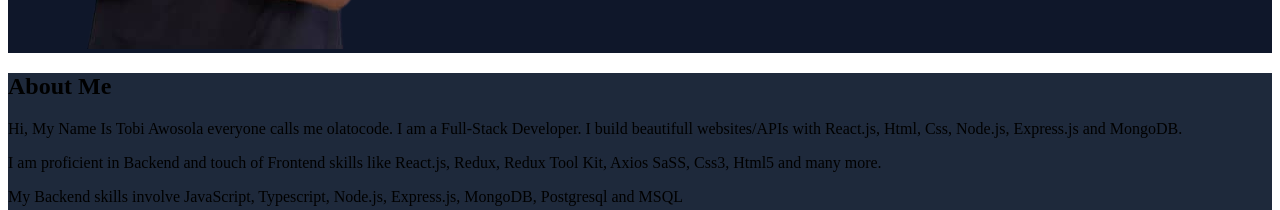
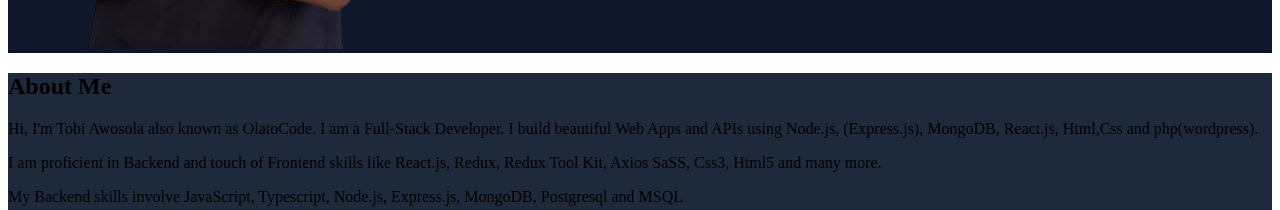
Before and after one commit to olatocode/olatocode-app, a React (Create React App) app: page / in a window 1280 px wide. Shown: the part 1100-1310 px from the top of the page. Built offline with nearby package versions, Linux system fonts and the light colour scheme.

Commit message:
Header and about  page was updated

```diff
--- a/src/components/About.js
+++ b/src/components/About.js
@@ -13,9 +13,9 @@ const About = () => {
           </h2>
 
           <p className="pb-5">
-            Hi, My Name Is Tobi Awosola everyone calls me olatocode. I am a
-            Full-Stack Developer. I build beautifull websites/APIs with
-            React.js, Html, Css, Node.js, Express.js and MongoDB.
+            Hi, I'm Tobi Awosola also known as OlatoCode. I am a Full-Stack
+            Developer. I build beautiful Web Apps and APIs using Node.js,
+            (Express.js), MongoDB, React.js, Html,Css and php(wordpress).
           </p>
           <p className="pb-5">
             I am proficient in Backend and touch of Frontend skills like
--- a/src/components/Header.js
+++ b/src/components/Header.js
@@ -31,7 +31,7 @@ const Header = () => {
           </li>
           <li>
             <a
-              href="https://drive.google.com/file/d/1rcw9JnSGH_WqRh29ZGte9IKNEZZO2MkT/view?usp=sharing"
+              href="https://drive.google.com/file/d/1T5hv5oW44fBR_Qd5kt2U6cU72lwHuNr1/view?usp=drive_link"
               target="_blank"
               without
               rel="noreferrer"
```
